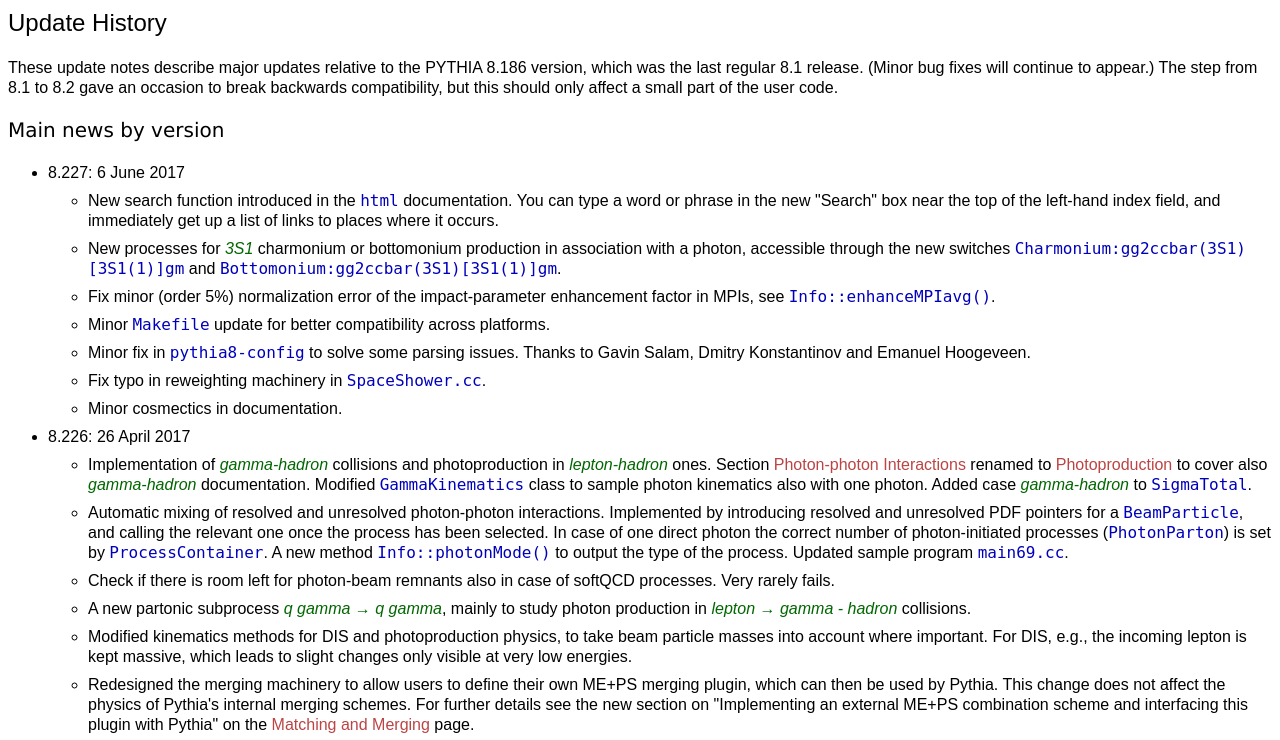
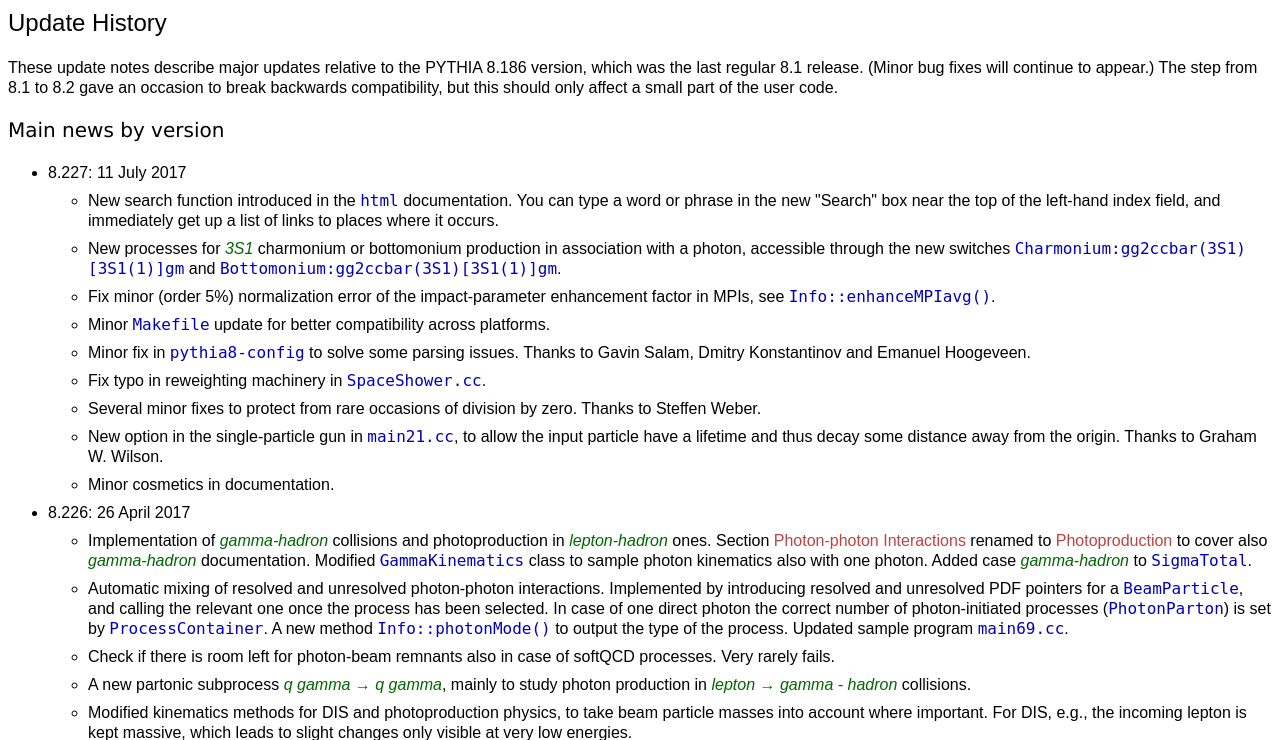
Before and after one commit to smrenna/sm-dev-git, a PHP site: page /UpdateHistory.php?filepath=1 in a window 1280 px wide. Shown: the top 740 px of the page. Run offline with PHP 8.4, Linux system fonts and the light colour scheme; data that the repository does not hold is empty.

Commit message:
* Minor numerical precision checks in Basics, BeamParticle,   ColourReconnection, FragmentationSystems, StringFragmentation.
* Fix typo in bottommonium + gamma xml setup.

* main21 extended vertex setting option.




git-svn-id: svn+ssh://svn.hepforge.org/hepforge/svn/pythia8/pythia82/trunk@658 ffdf98f5-c1f1-482d-8be8-39a3f79b3492

```diff
--- a/share/Pythia8/htmldoc/OniaProcesses.html
+++ b/share/Pythia8/htmldoc/OniaProcesses.html
@@ -552,8 +552,8 @@ Code 501.
 
 
 <a name="anchor53"></a>
-<p/><code>fvec&nbsp; </code><strong> Bottomonium:gg2ccbar(3S1)[3S1(1)]gm &nbsp;</strong>
- (<code>default = <strong>off,off</strong></code>)<br/>
+<p/><code>fvec&nbsp; </code><strong> Bottomonium:gg2bbbar(3S1)[3S1(1)]gm &nbsp;</strong>
+ (<code>default = <strong>off,off,off</strong></code>)<br/>
 Colour-singlet production of <i>3S1</i> bottomonium states via
 <i>g g &rarr; ccbar[3S1(1)] g</i> with a hard <i>gamma</i>.
 Code 511.
--- a/share/Pythia8/htmldoc/Version.html
+++ b/share/Pythia8/htmldoc/Version.html
@@ -20,7 +20,7 @@ Version and subversion number, with three significant decimals.
 
 <a name="anchor2"></a>
 <p/><code>mode&nbsp; </code><strong> Pythia:versionDate &nbsp;</strong>
- (<code>default = <strong>20170606</strong></code>)<br/>
+ (<code>default = <strong>20170711</strong></code>)<br/>
 Last date of change of current (sub)version, in format yyyymmdd.
 
 
--- a/share/Pythia8/phpdoc/OniaProcesses.php
+++ b/share/Pythia8/phpdoc/OniaProcesses.php
@@ -484,7 +484,7 @@ Colour-singlet production of <i>3S1</i> bottomonium states via
 Code 501.
 
 
-<br/><br/><table><tr><td><strong>Bottomonium:gg2ccbar(3S1)[3S1(1)]gm  </td><td></td><td> <input type="text" name="53" value="off,off" size="20"/>  &nbsp;&nbsp;(<code>default = <strong>off,off</strong></code>)</td></tr></table>
+<br/><br/><table><tr><td><strong>Bottomonium:gg2bbbar(3S1)[3S1(1)]gm  </td><td></td><td> <input type="text" name="53" value="off,off,off" size="20"/>  &nbsp;&nbsp;(<code>default = <strong>off,off,off</strong></code>)</td></tr></table>
 Colour-singlet production of <i>3S1</i> bottomonium states via
 <i>g g &rarr; ccbar[3S1(1)] g</i> with a hard <i>gamma</i>.
 Code 511.
@@ -977,9 +977,9 @@ if($_POST["52"] != "off,off,off")
 $data = "Bottomonium:gg2bbbar(3S1)[3S1(1)]g = ".$_POST["52"]."\n";
 fwrite($handle,$data);
 }
-if($_POST["53"] != "off,off")
+if($_POST["53"] != "off,off,off")
 {
-$data = "Bottomonium:gg2ccbar(3S1)[3S1(1)]gm = ".$_POST["53"]."\n";
+$data = "Bottomonium:gg2bbbar(3S1)[3S1(1)]gm = ".$_POST["53"]."\n";
 fwrite($handle,$data);
 }
 if($_POST["54"] != "off,off,off")
--- a/share/Pythia8/phpdoc/UpdateHistory.php
+++ b/share/Pythia8/phpdoc/UpdateHistory.php
@@ -39,7 +39,7 @@ but this should only affect a small part of the user code.
 
 <ul>
 
-<li>8.227: 6 June 2017
+<li>8.227: 11 July 2017
 <ul>
 
 <li>New search function introduced in the <code>html</code> documentation.
@@ -63,7 +63,14 @@ Thanks to Gavin Salam, Dmitry Konstantinov and Emanuel Hoogeveen.</li>
 
 <li>Fix typo in reweighting machinery in <code>SpaceShower.cc</code>.</li>
 
-<li>Minor cosmectics in documentation.</li>
+<li>Several minor fixes to protect from rare occasions of division by zero.
+Thanks to Steffen Weber.</li>
+
+<li>New option in the single-particle gun in <code>main21.cc</code>,
+to allow the input particle have a lifetime and thus decay some distance
+away from the origin. Thanks to Graham W. Wilson.</li>
+
+<li>Minor cosmetics in documentation.</li>
 
 </ul>
 </li>
--- a/share/Pythia8/phpdoc/Version.php
+++ b/share/Pythia8/phpdoc/Version.php
@@ -41,7 +41,7 @@ Version and subversion number, with three significant decimals.
 
 <a name="anchor2"></a>
 <p/><code>mode&nbsp; </code><strong> Pythia:versionDate &nbsp;</strong>
- (<code>default = <strong>20170606</strong></code>)<br/>
+ (<code>default = <strong>20170711</strong></code>)<br/>
 Last date of change of current (sub)version, in format yyyymmdd.
 
 
--- a/share/Pythia8/xmldoc/OniaProcesses.xml
+++ b/share/Pythia8/xmldoc/OniaProcesses.xml
@@ -449,7 +449,7 @@ Colour-singlet production of <ei>3S1</ei> bottomonium states via
 Code 501.
 </fvec>
 
-<fvec name="Bottomonium:gg2ccbar(3S1)[3S1(1)]gm" default="off,off">
+<fvec name="Bottomonium:gg2bbbar(3S1)[3S1(1)]gm" default="off,off,off">
 Colour-singlet production of <ei>3S1</ei> bottomonium states via
 <ei>g g &rarr; ccbar[3S1(1)] g</ei> with a hard <ei>gamma</ei>.
 Code 511.
--- a/share/Pythia8/xmldoc/Version.xml
+++ b/share/Pythia8/xmldoc/Version.xml
@@ -10,7 +10,7 @@ form part of the standard databases and be queried accordingly.
 Version and subversion number, with three significant decimals.
 </parmfix>
 
-<modefix name="Pythia:versionDate" default="20170606">
+<modefix name="Pythia:versionDate" default="20170711">
 Last date of change of current (sub)version, in format yyyymmdd.
 </modefix>
 
```
Also changed, not shown: share/Pythia8/htmldoc/UpdateHistory.html (+9 -2 lines), share/Pythia8/xmldoc/UpdateHistory.xml (+9 -2 lines), 8 other files.
